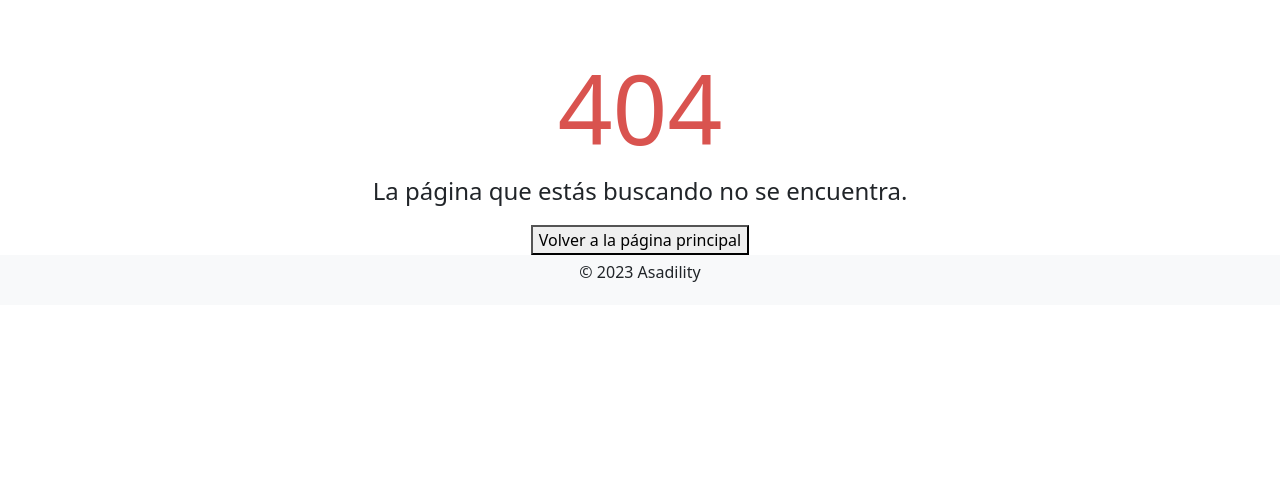
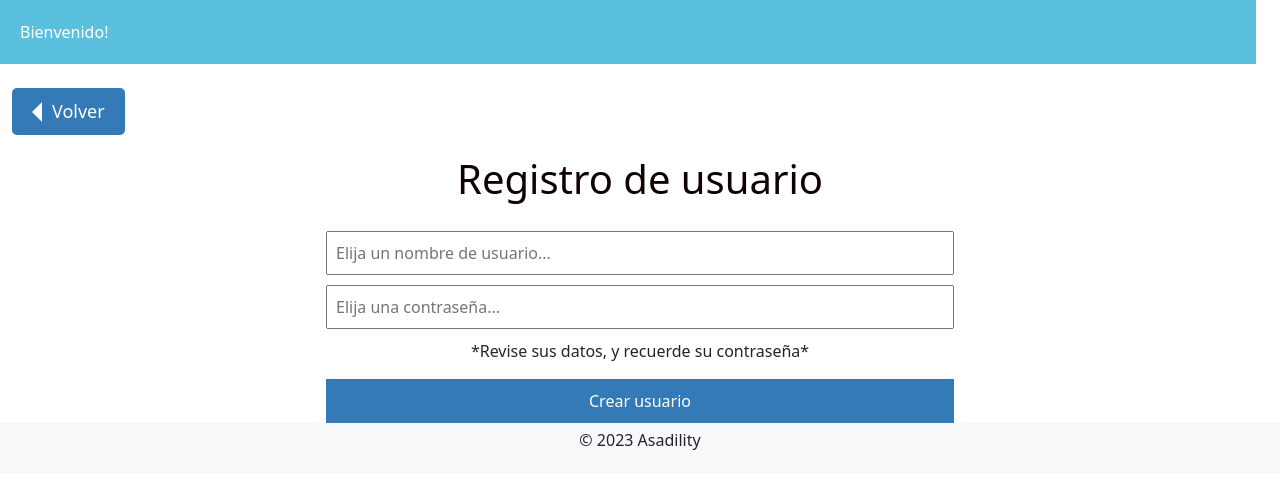
Before and after one commit to CocoCondo/asadility, an Angular app in the folder proyectoasadility/: page /register in a window 1280 px wide. Before the commit this address had no page. Shown: the top 488 px of the page. Built offline with nearby package versions, Linux system fonts and the light colour scheme.

Commit message:
Register creado y ruteado

```diff
--- a/proyectoasadility/src/app/app-routing.module.ts
+++ b/proyectoasadility/src/app/app-routing.module.ts
@@ -7,10 +7,12 @@ import { LobbyComponent } from './lobby/lobby.component';
 import { AdminDashboardComponent } from './admin-dashboard/admin-dashboard.component';
 import { CrearActividadComponent } from './crear-actividad/crear-actividad.component';
 import { AuthService } from './auth.service';
+import { RegisterComponent } from './register/register.component';
 
 const routes: Routes = [
   { path: '', redirectTo: 'dashboard', pathMatch: 'full' },
   { path: '', redirectTo: 'dashboard', pathMatch: 'full' },
+  { path: 'register', title:'register', component:RegisterComponent},
   { path: 'dashboard', title: 'Asadility', component: DashboardComponent },
   {
     path: 'admindashboard', title: 'Admin Dashboard', component: AdminDashboardComponent,
--- a/proyectoasadility/src/app/app.module.ts
+++ b/proyectoasadility/src/app/app.module.ts
@@ -13,6 +13,7 @@ import { LobbyComponent } from './lobby/lobby.component';
 // Interceptors
 import { AuthinterceptorService } from './authinterceptor.service';
 import { CrearActividadComponent } from './crear-actividad/crear-actividad.component';
+import { RegisterComponent } from './register/register.component';
 
 @NgModule({
   declarations: [
@@ -22,7 +23,8 @@ import { CrearActividadComponent } from './crear-actividad/crear-actividad.compo
     FooterComponent,
     AdminDashboardComponent,
     LobbyComponent,
-    CrearActividadComponent
+    CrearActividadComponent,
+    RegisterComponent
   ],
   imports: [
     BrowserModule,
--- a/proyectoasadility/src/app/auth.service.ts
+++ b/proyectoasadility/src/app/auth.service.ts
@@ -1,6 +1,7 @@
 import { Injectable } from '@angular/core';
 import { HttpClient, HttpHeaders } from '@angular/common/http';
 import { shareReplay, map } from 'rxjs/operators'
+import { Observable } from 'rxjs';
 
 interface AuthResult {
   accessToken: string
@@ -10,6 +11,9 @@ interface AuthResult {
   providedIn: 'root'
 })
 export class AuthService {
+  private url = "http://localhost:8080";
+
+
 
   constructor(private http: HttpClient) {
   }
@@ -57,4 +61,9 @@ export class AuthService {
       );
     });
   }
+
+  crearUsuario(datosUsuario: any): Observable<any> {
+    const urlFinal = `${this.url}/register`; // Ajusta la ruta según tu backend
+    return this.http.post<any>(urlFinal, datosUsuario);
+  }
 }
--- a/proyectoasadility/src/app/dashboard/dashboard.component.html
+++ b/proyectoasadility/src/app/dashboard/dashboard.component.html
@@ -23,6 +23,9 @@
           <!-- Botón de login -->
           <button type="button" (click)="login()">Login</button>
         </form>
+        <a routerLink="/register" class="back-button">
+        Deseas crear una cuenta?
+        </a>
       </div>
     </div>
 
--- /dev/null
+++ b/proyectoasadility/src/app/register/register.component.css
@@ -0,0 +1,120 @@
+/* dashboard.component.css */
+
+body, html {
+    height: 100%;
+    margin: 0;
+  }
+
+  .container-fluid {
+    height: 100%;
+  }
+
+  .row {
+    height: 50%;
+    text-align: center;
+  }
+
+  h1 {
+    padding: 20px;
+    color: #110202;
+    height: 100%;
+    width: 100%;
+  }
+
+  .form {
+    width: 100%; /* Ajusta el ancho del formulario al 100% */
+  }
+
+  .host-btn {
+    background-color: #5bc0de; /* Color para el lado HOST */
+  }
+
+  .join-btn {
+    background-color: #5cb85c; /* Color para el lado JOIN */
+  }
+
+  form {
+    height: 100%;
+    display: flex;
+    flex-direction: column;
+    justify-content: center;
+  }
+
+  input {
+    width: 100%;
+    margin-bottom: 10px;
+    padding: 8px;
+    box-sizing: border-box;
+  }
+
+  button {
+    width: 100%;
+    padding: 10px;
+    background-color: #337ab7; /* Color para los botones de acción */
+    color: #fff;
+    border: none;
+    cursor: pointer;
+  }
+
+  #descripcion {
+    width: 100%;
+    margin-bottom: 10px;
+    padding: 8px;
+    box-sizing: border-box;
+    height: 200px; /* Ajusta la altura deseada */
+    resize: none; /* Evita la redimensión */
+    position: relative; /* Importante para posicionar el texto ingresado */
+  }
+
+  #descripcion::placeholder {
+    position: absolute;
+    top: 0;
+    left: 0;
+    padding: 8px;
+    color: #888; /* Color de texto del placeholder */
+  }
+
+  #descripcion:not(:placeholder-shown) {
+    padding: 8px; /* Ajusta el espaciado del texto ingresado */
+  }
+
+
+
+  button:hover {
+    background-color: #286090; /* Color al pasar el ratón sobre el botón */
+  }
+
+  .col-md-12 {
+    padding: 20px;
+    color: #fff;
+    height: 100%;
+  }
+
+  .host {
+    background-color: #5bc0de; /* Color para el lado HOST */
+  }
+
+  .back-button {
+    display: inline-flex;
+    align-items: center;
+    font-size: 18px; /* Ajusta el tamaño del texto del botón */
+    text-decoration: none;
+    padding: 10px 20px; /* Ajusta el relleno del botón */
+    background-color: #337ab7; /* Color de fondo del botón */
+    color: #fff; /* Color del texto */
+    border: none;
+    border-radius: 5px; /* Agrega bordes redondeados al botón */
+  }
+
+  .arrow-left {
+    width: 0;
+    height: 0;
+    border-style: solid;
+    border-width: 10px 10px 10px 0;
+    border-color: transparent #fff transparent transparent;
+    margin-right: 10px; /* Espacio entre la flecha y el texto */
+  }
+
+  .back-button:hover {
+    background-color: #286090; /* Color de fondo en hover */
+  }
--- /dev/null
+++ b/proyectoasadility/src/app/register/register.component.html
@@ -0,0 +1,26 @@
+<div class="container-fluid">
+    <div class="col-md-12 host row">
+      Bienvenido!
+    </div>
+    <br>
+    <a routerLink="/dashboard" class="back-button">
+      <div class="arrow-left"></div> Volver
+    </a>
+    <div class="col-md-6 offset-md-3 ">
+      <div class="row">
+
+        <!-- Aquí va el formulario para HOST -->
+        <h1>Registro de usuario</h1>
+        <br>
+        <br>
+        <br>
+
+        <form>
+          <input type="text" placeholder="Elija un nombre de usuario..." [(ngModel)]="username" [ngModelOptions]="{standalone: true}" />
+          <input type="text" placeholder="Elija una contraseña..." [(ngModel)]="password" [ngModelOptions]="{standalone: true}" />
+          <p>*Revise sus datos, y recuerde su contraseña*</p>
+          <button type="button" (click)='crearNuevoUsuario()'>Crear usuario</button>
+        </form>
+      </div>
+    </div>
+  </div>
--- /dev/null
+++ b/proyectoasadility/src/app/register/register.component.ts
@@ -0,0 +1,35 @@
+import { Component } from '@angular/core';
+import { AuthService } from '../auth.service';
+
+@Component({
+  selector: 'app-register',
+  templateUrl: './register.component.html',
+  styleUrls: ['./register.component.css']
+})
+export class RegisterComponent {
+  username: string = '';
+  password: string = '';
+
+  constructor(private authService: AuthService){};
+
+  crearNuevoUsuario() {
+    const datosUsuario = {
+      username: this.username,
+      password:this.password
+    };
+
+    // Llama al método crearActividad del servicio
+    this.authService.crearUsuario(datosUsuario).subscribe(
+      (respuesta) => {
+        console.log('Usuario creado con éxito', respuesta);
+        // Realiza acciones adicionales después de crear la actividad
+      },
+      (error) => {
+        console.error('Error al crear usuario', error);
+        // Maneja el error según tus necesidades
+      }
+    );
+  }
+
+
+}
```
Also changed, not shown: 2 other files (tests, documents, lock files or other folders).
